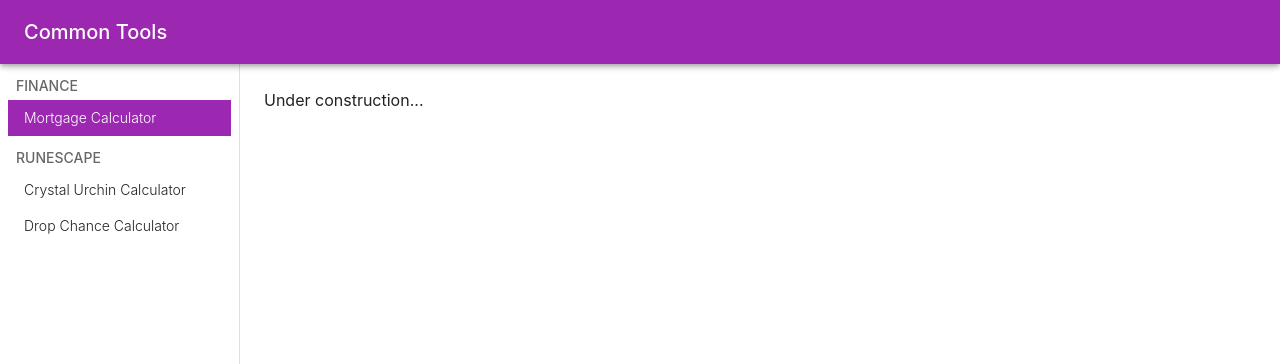
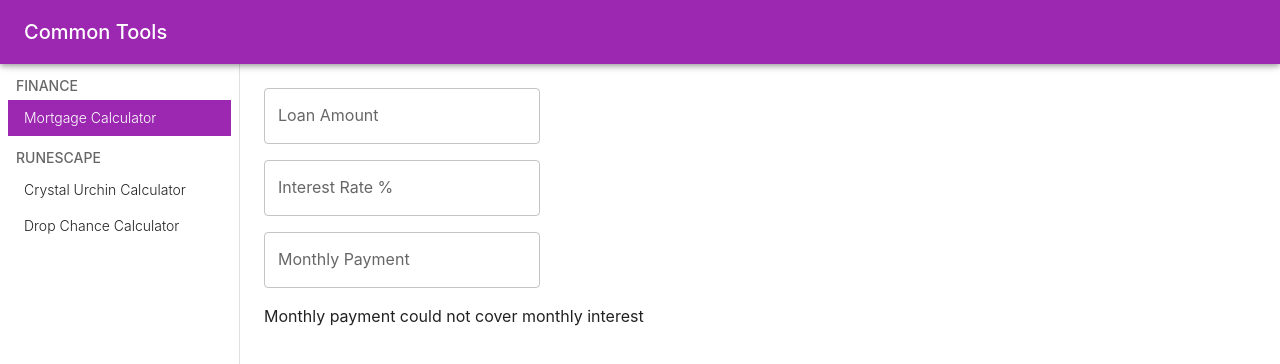
Before and after one commit to chrisBas/track-assist, a React (Create React App) app: page /mortgage-calc in a window 1280 px wide. Shown: the top 364 px of the page. Built offline with nearby package versions, Linux system fonts and the light colour scheme.

Commit message:
add Mortgage Calculator

```diff
--- a/package.json
+++ b/package.json
@@ -14,6 +14,7 @@
     "@types/node": "^16.18.50",
     "@types/react": "^18.2.21",
     "@types/react-dom": "^18.2.7",
+    "moment": "^2.29.4",
     "react": "^18.2.0",
     "react-dom": "^18.2.0",
     "react-router-dom": "^6.15.0",
--- a/src/page/MortgageCalculator.tsx
+++ b/src/page/MortgageCalculator.tsx
@@ -1,5 +1,103 @@
-import { Box } from "@mui/material";
+import { Box, Grid, TextField, Typography } from "@mui/material";
+import moment from "moment";
+import useLocalStorage from "../hook/useLocalStorage";
+
+function formatNum(n: number) {
+  let [s, d] = `${n}`.split(".");
+  for (let i = s.length - 3; i > 0; i -= 3) {
+    s = s.slice(0, i) + "," + s.slice(i);
+  }
+  return d ? `${s}.${d.substring(0, 2)}` : s;
+}
+
+function monthsAsText(months: number) {
+  const completionDate = moment().add(months, "months").format('MMM, YYYY');
+  if (months < 12) {
+    return `${months} month(s) (${completionDate})`;
+  } else {
+    const years = Math.floor(months / 12);
+    const monthsLeft = months % 12;
+    return `${years} years${monthsLeft ? ` and ${monthsLeft} month(s)` : ""} (${completionDate})`;
+  }
+}
 
 export default function MortgageCalculator() {
-  return <Box>Under construction...</Box>;
+  const [{ loanAmt, interestRate, monthlyPayment }, set] = useLocalStorage<{
+    loanAmt: "" | number;
+    interestRate: "" | number;
+    monthlyPayment: "" | number;
+  }>("mortgage", {
+    loanAmt: "",
+    interestRate: "",
+    monthlyPayment: "",
+  });
+  const setLoanAmt = (loanAmt: number) => set((old) => ({ ...old, loanAmt }));
+  const setInterestRate = (interestRate: number) =>
+    set((old) => ({ ...old, interestRate }));
+  const setMonthlyPayment = (monthlyPayment: number) =>
+    set((old) => ({ ...old, monthlyPayment }));
+
+  const monthlyInterestPct = (interestRate || 0) / 12;
+  const firstMonthInterest = (loanAmt || 0) * (monthlyInterestPct / 100);
+  let totalLeft = loanAmt || 0;
+  let totalOwed: number | null = 0;
+  if (monthlyPayment && firstMonthInterest < monthlyPayment) {
+    while (totalLeft > 0) {
+      const interest = totalLeft * (monthlyInterestPct / 100);
+      const payment = Math.min(monthlyPayment || 0, totalLeft);
+      totalOwed += payment;
+      totalLeft = totalLeft - payment + interest;
+    }
+  } else {
+    totalOwed = null;
+  }
+
+  return (
+    <Box>
+      <Grid container spacing={2}>
+        <Grid item xs={12}>
+          <TextField
+            label="Loan Amount"
+            type="number"
+            value={loanAmt}
+            onChange={(e) => setLoanAmt(parseFloat(e.currentTarget.value))}
+          />
+        </Grid>
+        <Grid item xs={12}>
+          <TextField
+            label="Interest Rate %"
+            type="number"
+            value={interestRate}
+            onChange={(e) => setInterestRate(parseFloat(e.currentTarget.value))}
+          />
+        </Grid>
+        <Grid item xs={12}>
+          <TextField
+            label="Monthly Payment"
+            type="number"
+            value={monthlyPayment}
+            onChange={(e) =>
+              setMonthlyPayment(parseFloat(e.currentTarget.value))
+            }
+          />
+        </Grid>
+        <Grid item xs={12}>
+          <Typography variant="body1">
+            {totalOwed == null
+              ? `Monthly payment could not cover monthly interest`
+              : `Total Money Owed: $${formatNum(
+                  totalOwed
+                )} (principal + $${formatNum(
+                  totalOwed - (loanAmt || 0)
+                )} interest)`}
+          </Typography>
+          {totalOwed != null && (
+            <Typography variant="body1">{`Paid off in ${monthsAsText(
+              Math.ceil(totalOwed / (monthlyPayment || 0))
+            )}`}</Typography>
+          )}
+        </Grid>
+      </Grid>
+    </Box>
+  );
 }
```
Also changed, not shown: 1 other file (tests, documents, lock files or other folders).
